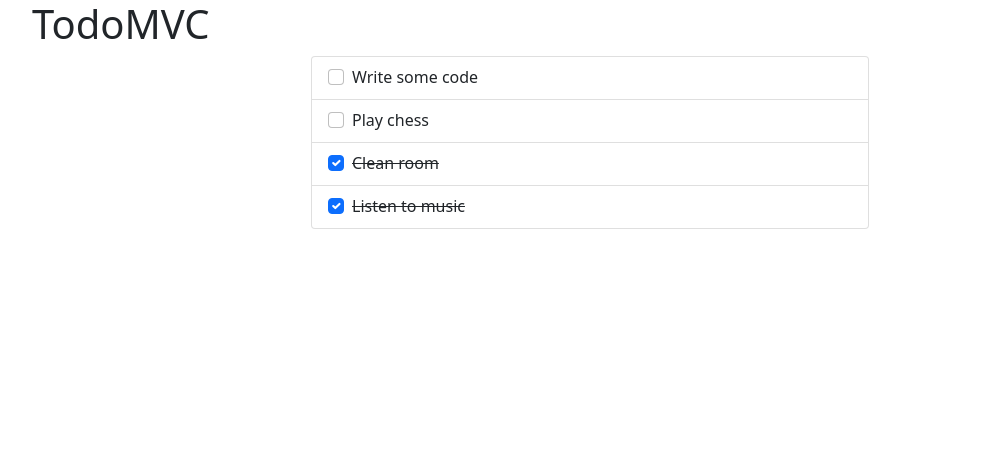
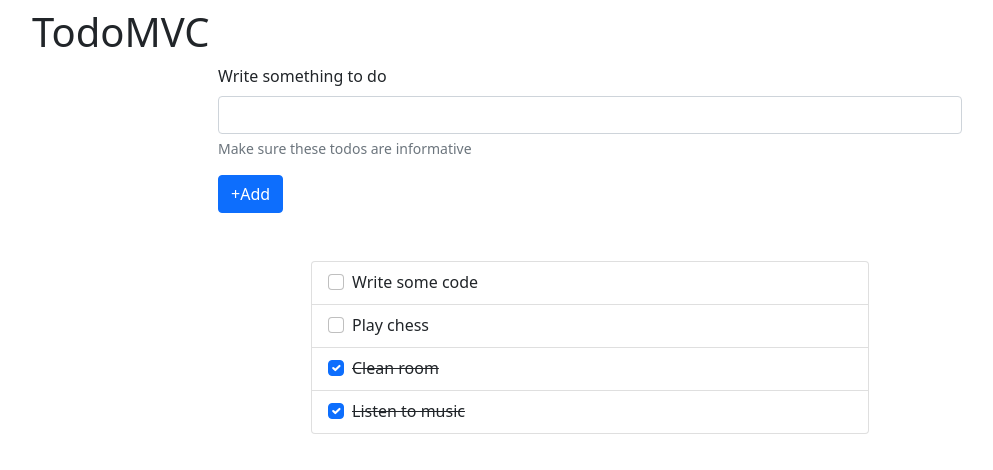
Before and after one commit to mlgmontage/todomvc-vanilla-js, a plain HTML site: page index.html in a window 1280 px wide. Shown: the whole page, without its empty margins (50-1043 px from the left). Drawn offline with nearby package versions, Linux system fonts and the light colour scheme.

Commit message:
todo form

```diff
--- a/index.html
+++ b/index.html
@@ -14,7 +14,17 @@
   </head>
   <body>
     <div class="container">
-      <h1>TodoMVC</h1>
+      <h1 class="my-2">TodoMVC</h1>
+      <form class="col-md-8 m-auto mb-5">
+        <div class="mb-3">
+          <label for="InputTodo" class="form-label"
+            >Write something to do</label
+          >
+          <input type="text" class="form-control" id="InputTodo" />
+          <div class="form-text">Make sure these todos are informative</div>
+        </div>
+        <button type="submit" class="btn btn-primary">+Add</button>
+      </form>
       <div class="list-group col-md-6 m-auto" id="todos"></div>
     </div>
 
```
